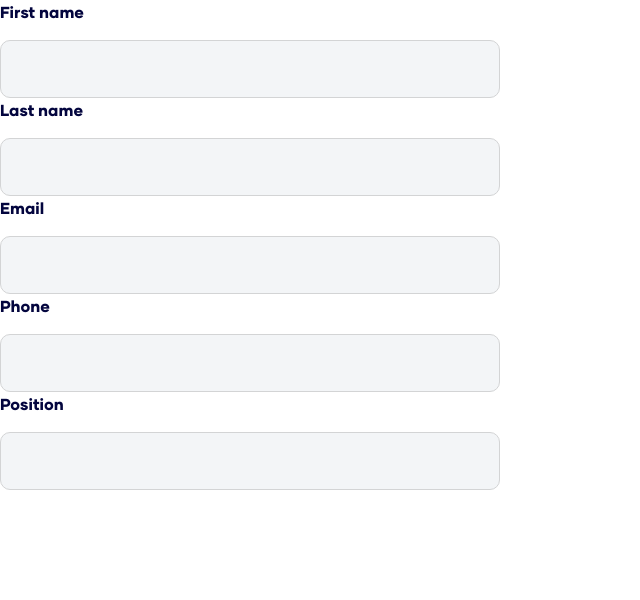
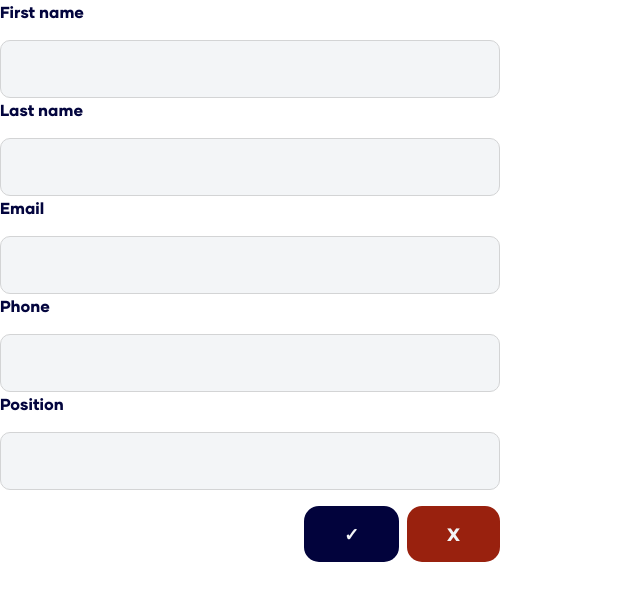
Before and after one commit to maplesyrupman/rwi-site, a Next.js app: page /test in a window 1280 px wide. Shown: the top 600 px of the page, without its empty margins (0-640 px from the left). Built offline with nearby package versions, Linux system fonts and the light colour scheme.

Commit message:
add form entries

```diff
--- a/components/form-components/GrowingList/form.tsx
+++ b/components/form-components/GrowingList/form.tsx
@@ -2,14 +2,16 @@ import React, { useEffect, useState } from 'react'
 
 import ShortAnswer from '../ShortAnswer'
 import LongAnswer from '../LongAnswer'
+import Button from '../../Button'
 
 type Props = {
     fields: any[],
     initState?:any,
-    submit: (idx:number,  value: any) => void
+    idx?: number,
+    submit: (entry: any, idx:number|undefined,  option: any) => void
 }
 
-export default function GLForm({fields, initState, submit}: Props) {
+export default function GLForm({fields, initState, submit, idx}: Props) {
     const initialState: any = initState || {}
     for(let i=0;i<fields.length;i++) {
         let field = fields[i]
@@ -26,12 +28,24 @@ export default function GLForm({fields, initState, submit}: Props) {
         })
     }
 
-    useEffect(() => {
-        console.log(entry)
-    }, [entry])
+    function handleSubmit(e: React.FormEvent) {
+        e.preventDefault()
+        if (!initState) {
+            submit(entry, undefined, 'add')
+        } else {
+            submit(entry, idx, 'edit')
+        }
+    }
+
+    // useEffect(() => {
+    //     console.log(entry)
+    // }, [entry])
 
     return (
-        <div>
+        <form
+        style={{"maxWidth":"500px"}}
+        onSubmit={handleSubmit}
+        >
             {fields.map((field, idx) => {
 
                 return (
@@ -43,6 +57,10 @@ export default function GLForm({fields, initState, submit}: Props) {
                 )
 
             })}
-        </div>
+            <div style={{'display':'flex','justifyContent':'flex-end', 'padding':'1rem 0rem', 'gap':'0.5rem'}}>
+                <Button type='submit' text='✓' btnStyle='primary' func={() => 'blah'} />
+                <Button type='reset' text='X' btnStyle='danger' func={() => 'blah'} />
+            </div>
+        </form>
     )
 }
--- a/components/form-components/GrowingList/index.tsx
+++ b/components/form-components/GrowingList/index.tsx
@@ -1,26 +1,68 @@
-import {useState} from 'react'
+import { useEffect, useState } from 'react'
 import GLForm from './form'
+import styles from '../styles.module.css'
+import Button from '../../Button'
 
 type Props = {
     id: string,
     label: string,
     fields: any[],
-    change: (id:string, value:any[]) => void,
+    change: (id: string, value: any[]) => void,
     validate: () => boolean
 }
 
-export default function GrowingList({id, label, fields, change, validate}: Props) {
-    const [list, mutateList] = useState<any[]>([])
+export default function GrowingList({ id, label, fields, change, validate }: Props) {
+    const [list, mutateList] = useState<any>([])
+    const [displayForm, setFormDisplay] = useState(false)
 
-    function handleEntry(entry:any, idx:number | undefined, option: string) {
-
+    function handleEntry(entry: any, idx: number | undefined, option: 'add' | 'edit' | 'delete') {
+        switch (option) {
+            case 'add':
+                mutateList(state => [...state, entry]);
+                break
+            case 'delete':
+                mutateList(state => [...state].splice(idx))
+                break
+            case 'edit':
+                mutateList(state => [...[...state].splice(idx, 1, entry)])
+                break;
+        }
     }
 
+    useEffect(() => {
+        console.log(list)
+    }, [list])
 
     return (
         <div>
-            <GLForm fields={fields} submit={handleEntry} />
+            <div>
+                {list.map((ent: any, idx: number) => {
+                    return (
+                        <div key={idx}
+                            style={{ 'display': 'flex', 'flexWrap': 'wrap', 'padding': '1rem 1.5rem', 'justifyContent': 'space-evenly' }}
+                        >
+                            {Object.keys(ent).map((f, idx) => {
+
+                                return (
+                                    <div key={`f${idx}`}>
+                                        <span className={`txtBlue bold`}>{fields[idx].label}:</span><span>{ent[f]}</span>
+                                    </div>
+                                )
+                            })}
+                            <div>
+                                <Button type='button' btnStyle='secondary' text='edit' func={() => null} />
+                                <Button type='button' btnStyle='danger' text='delete' func={() => handleEntry(ent, idx, 'delete')} />
+                            </div>
+                            <div className={styles.hidden}>
+                                <GLForm fields={fields} submit={handleEntry} />
+                            </div>
+                        </div>
+                    )
+                })}
+            </div>
+            <div>
+                <GLForm fields={fields} submit={handleEntry} />
+            </div>
         </div>
     )
-
 }
--- a/components/form-components/styles.module.css
+++ b/components/form-components/styles.module.css
@@ -119,3 +119,7 @@
 .option:hover {
     background-color: var(--secondary-two)
 }
+
+.hidden {
+    display: none;
+}
--- a/pages/test.tsx
+++ b/pages/test.tsx
@@ -44,7 +44,7 @@ export default function Test() {
     }
 
     return (
-        <div>
+        <div style={{'maxWidth':'500px'}}>
             <GrowingList label={tq.label} id={tq.id} fields={tq.fields} change={change} validate={() => true} />
         </div>
     )
```
Also changed, not shown: redux/slicers/discoverySlice.ts (+8 -8 lines).
